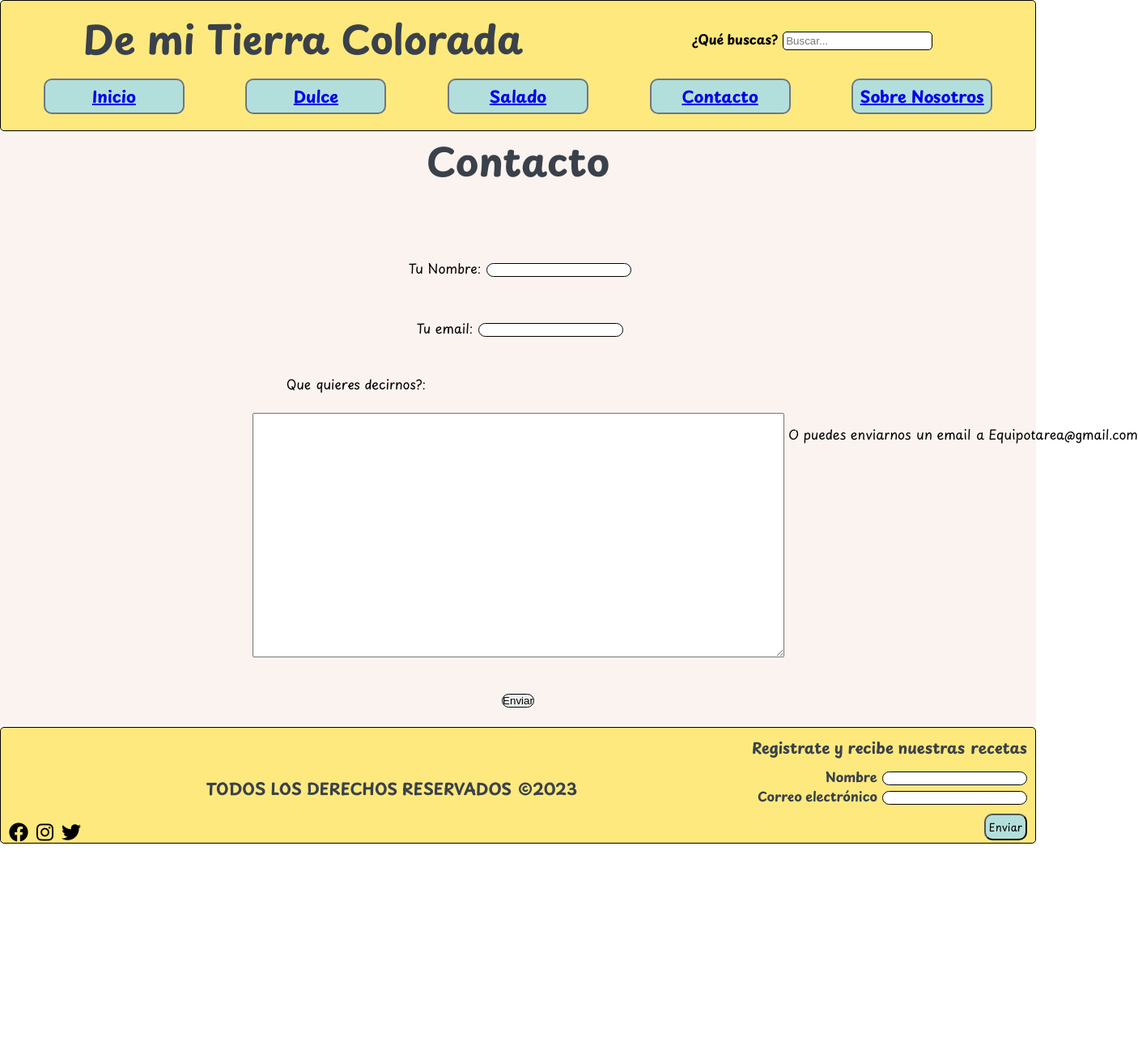
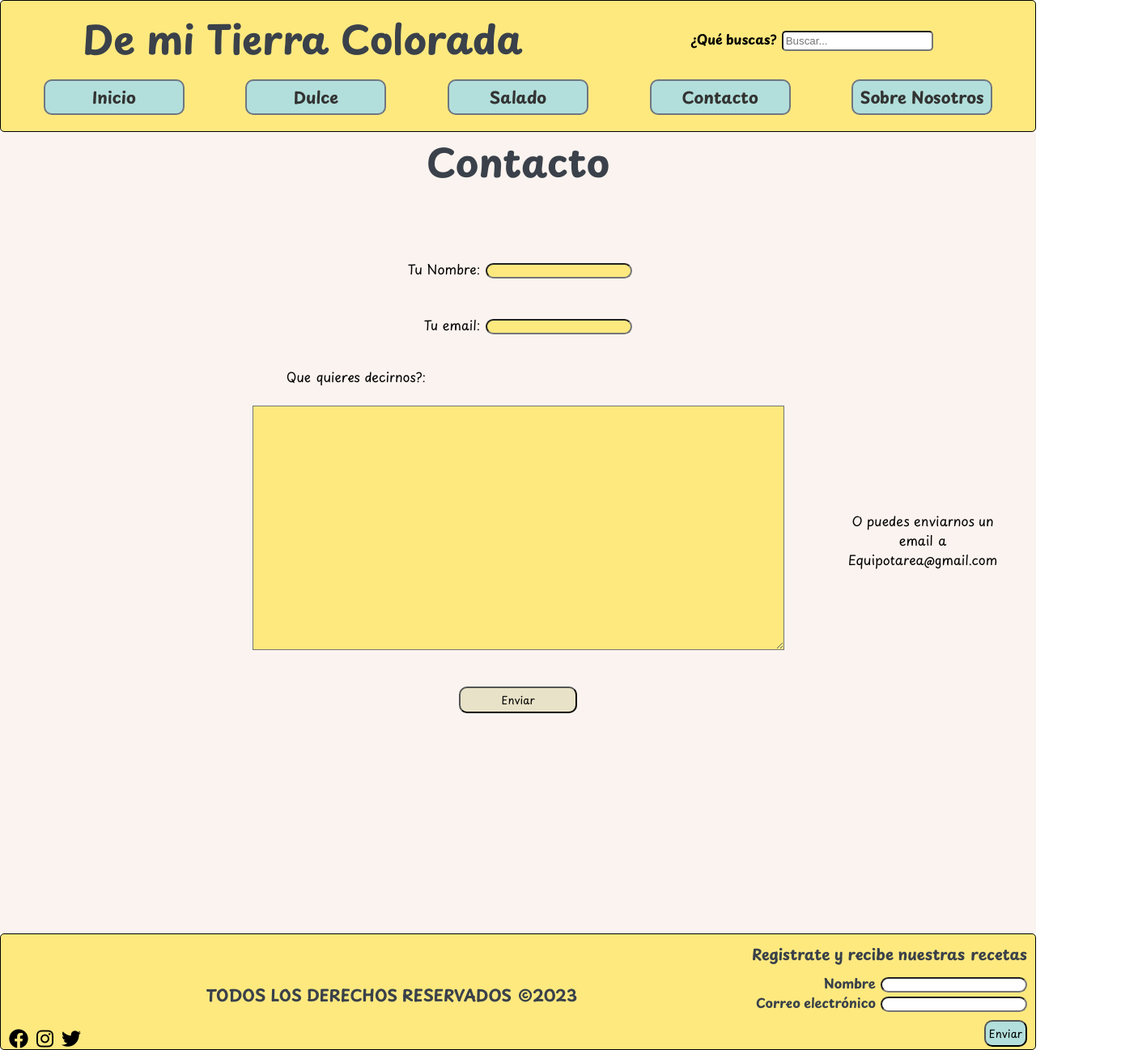
Before and after one commit to GerLeiva/ProyectoEquipoTarea, a plain HTML site: page pages/contacto.html in a window 1280 px wide. Shown: the whole page at 81% size, 1406 px wide, since content can reach past the window. Before the commit the page ends 1042 px from the top, so only its background shows below. Drawn offline with Linux system fonts and the light colour scheme.

Commit message:
arreglo de detalles

```diff
--- a/css/index.css
+++ b/css/index.css
@@ -65,6 +65,8 @@ body{
     text-decoration: none;
     color: #333333;
 }
+
+/* Acá comienza el CSS del main del index */
 .parrafos{
     margin-top: 20px;
     margin-left: 100px;
--- a/css/pagescss/contacto.css
+++ b/css/pagescss/contacto.css
@@ -72,6 +72,10 @@ body {
     text-align: center;
     border-radius: 10px;
 }
+.item a{
+    text-decoration: none;
+    color: #333333;
+}
  /* formulario de contacto */
 .colormain{
     background-color: #FBF3EF;
@@ -101,9 +105,16 @@ body {
     justify-content: center;
     align-items: center;
 }
+.emailinput{
+    margin-left: 25px;
+    margin-bottom: 40px;
+}
+
 input{
-    border:1px solid black;
     border-radius: 10px;
+}
+.inputs{
+    background-color: #fee97f;
 }
 .comentario{
     display: flex;
@@ -116,17 +127,30 @@ input{
     align-items: center;
     justify-content: center;
     margin-top: 40px;
-
+    border-radius: 10px;
+    padding-top: 4px;
+    padding-bottom: 4px;
+    padding-left: 50px;
+    padding-right: 50px;
+    font-family: "PlaypenSans", sans-serif;
+    margin-bottom: 200px;
+    background-color: #e8e2c8;
 }
 
 .mainContacto P {
     display: flex;
     align-items: center;
     position:relative;
-    left: 550px;
-    bottom: 350px;
+    margin-left: 1100px;
+    bottom: 450px;
+    margin-right: 100px;
+    text-align: center;
 }
 
+.casilla{
+
+    resize: none;
+}
 
 /* CSS del footer */
 /* Copiar todo esto y pegar en el CSS de sus respectivas págians */
--- a/pages/contacto.html
+++ b/pages/contacto.html
@@ -28,16 +28,16 @@
                     <a href="/index.html">Inicio</a>
                 </li>
                 <li class="item">
-                    <a href="./pages/dulces.html">Dulce</a>
+                    <a href="../pages/dulces.html">Dulce</a>
                 </li>
                 <li class="item">
-                    <a href="./pages/salados.html">Salado</a>
+                    <a href="../pages/salados.html">Salado</a>
                 </li>
                 <li class="item">
-                    <a href="./pages/contacto.html">Contacto</a>
+                    <a href="../pages/contacto.html">Contacto</a>
                 </li>
                 <li class="item">
-                    <a href="./pages/sobre-nosotros.html">Sobre Nosotros</a>
+                    <a href="../pages/sobre-nosotros.html">Sobre Nosotros</a>
                 </li>
             </ul>
         </div>
@@ -49,21 +49,19 @@
         <div class="mainContacto">
             <div class="inline" >
                 <label for="nombre"> Tu Nombre:</label>
-                <input type="text" name="nombre">
+                <input type="text" class="inputs" name="nombre">
             </div>
-            <div class="inline">
+            <div class="emailinput">
                 <label for="email">Tu email:</label>
-                <input type="email" name="email">
+                <input type="email" class="inputs" name="email">
             </div>
             <div class="comentario">
                 <label for="comentarios">Que quieres decirnos?:</label>
             </div><br>
             <div class="casilla" >
-                <textarea name="comentarios" id="comentarios" cols="80" rows="20"></textarea><br>
+                <textarea name="comentarios" style="background-color: #fee97f;" id="comentarios" cols="80" rows="20"></textarea><br>
             </div>
-            <div class="boton">
-                <input type="submit" value="Enviar">
-            </div>
+            <button class="boton">Enviar</button>
             <div class="mainContacto">
             <p>O puedes enviarnos un email
             a Equipotarea@gmail.com</p>
```
